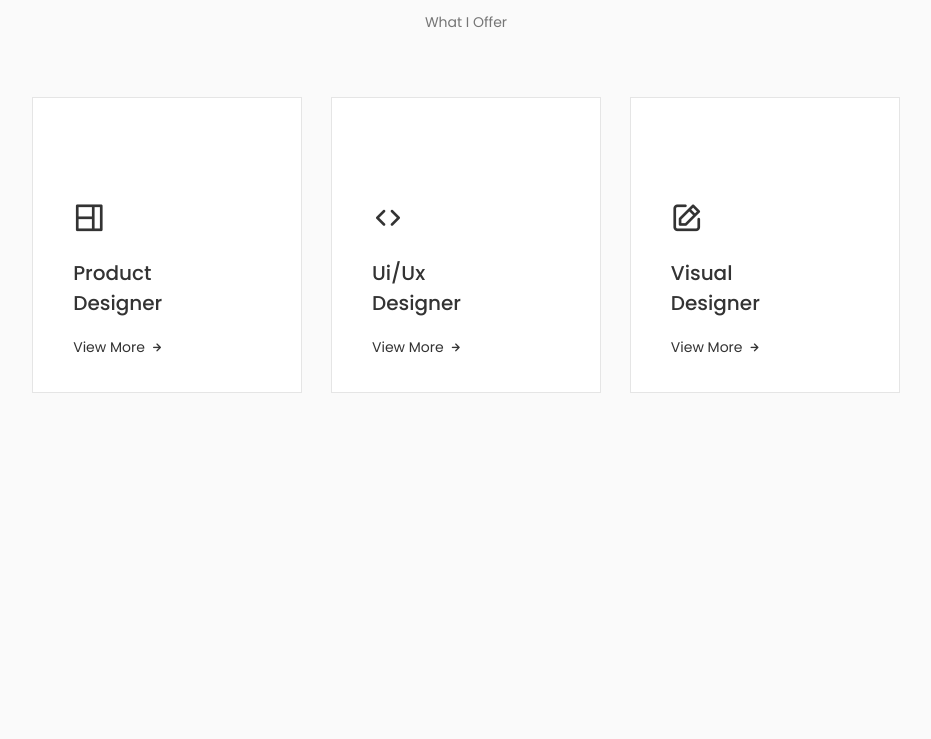
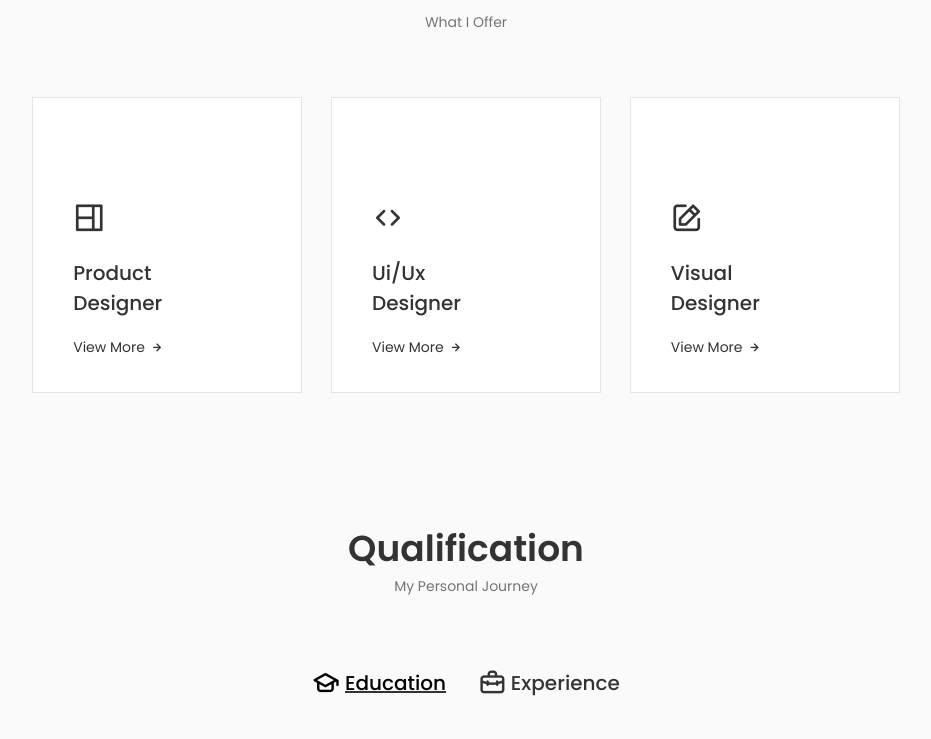
Before and after one commit to rafidulislam19/Portfolio, a React (Vite) app: page / in a window 1280 px wide. Shown: the part 2004-2743 px from the top of the page, without its empty margins (174-1105 px from the left). Before the commit the page ends 2429 px from the top, so only its background shows below. Built offline with nearby package versions, Linux system fonts and the light colour scheme.

Commit message:
Qualification Component

```diff
--- a/src/App.jsx
+++ b/src/App.jsx
@@ -7,6 +7,7 @@ import Home from './components/home/Home'
 import About from './components/about/About'
 import Skills from './components/skills/Skills'
 import Services from './components/services/Services'
+import Qualification from './components/qualification/Qualification'
 
 
 function App() {
@@ -20,6 +21,7 @@ function App() {
         <About />
         <Skills />
         <Services />
+        <Qualification />
       </main>
     </>
   )
--- /dev/null
+++ b/src/components/qualification/Qualification.jsx
@@ -0,0 +1,131 @@
+import React, { useState } from 'react'
+import "./qualification.css"
+const Qualification = () => {
+const [toggleState, setToggleState] = useState(1);
+
+    const toggleTab = (index) => {
+    setToggleState(index);
+    };
+  return (
+    <section className="qualification section">
+        <h2 className="section__title">Qualification</h2>
+        <span className="section__subtitle">My Personal Journey</span>
+
+        <div className="qualification__container container">
+            <div className="qualification__tabs">
+                <div className={toggleState === 1 ? "qualification__button qualification__active button--flex" : "qualification__button button--flex"}
+                onClick={() => toggleTab(1)}
+                >
+                    <i className="uil uil-graduation-cap qualification__icon"></i> Education
+                </div>
+                <div className={toggleState === 2 ? "qualification__button qualification__active button--flex" : "qualification__button button--flex"}
+                onClick={() => toggleTab(2)}
+                >
+                    <i className="uil uil-briefcase-alt qualification__icon"></i> Experience
+                </div>
+            </div>
+
+            <div className="qualification__sections">
+                <div className={toggleState === 1 ? "qualification__content qualification__content-active" : "qualification__content"}>
+                    <div className="qualification__data">
+                        <div>
+                            <h3 className="qualification__title">BSc</h3>
+                            <span className="qualification__subtitle">CGPA: 3.6 out of 4</span>
+                            <span className="qualification__subtitle">North South University</span>
+                            <div className="qualification__calender">
+                                <i className="uil uil-calendar-alt"></i> 2019- 2023
+                            </div>
+                        </div>
+                        <div>
+                            <span className="qualification__rounder"></span>
+                            <span className="qualification__line"></span>
+                        </div>
+                    </div>
+                    <div className="qualification__data">
+                        <div></div>
+
+                        <div>
+                            <span className="qualification__rounder"></span>
+                            <span className="qualification__line"></span>
+                        </div>
+
+                        <div>
+                            <h3 className="qualification__title">H.S.C</h3>
+                            <span className="qualification__subtitle">GPA: 5 out of 5</span>
+                            <span className="qualification__subtitle">Dhaka College</span>
+                            <div className="qualification__calender">
+                                <i className="uil uil-calendar-alt"></i> 2016 - 2018
+                            </div>
+                        </div>
+
+                    </div>
+                    <div className="qualification__data">
+                        <div>
+                            <h3 className="qualification__title">S.S.C</h3>
+                            <span className="qualification__subtitle">GPA: 5 out of 5</span>
+                            <span className="qualification__subtitle">Ideal School & College</span>
+                            <div className="qualification__calender">
+                                <i className="uil uil-calendar-alt"></i> 2006 - 2016
+                            </div>
+                        </div>
+                        <div>
+                            <span className="qualification__rounder"></span>
+                            <span className="qualification__line"></span>
+                        </div>
+                    </div>
+
+                </div>
+
+                <div className={toggleState === 2 ? "qualification__content qualification__content-active" : "qualification__content"}>
+                    <div className="qualification__data">
+                        <div>
+                            <h3 className="qualification__title">Software Developer</h3>
+                            <span className="qualification__subtitle">BRAC Bank PLC</span>
+                            <div className="qualification__calender">
+                                <i className="uil uil-calendar-alt"></i> 2024 - Present
+                            </div>
+                        </div>
+                        <div>
+                            <span className="qualification__rounder"></span>
+                            <span className="qualification__line"></span>
+                        </div>
+                    </div>
+                    <div className="qualification__data">
+                        <div></div>
+
+                        <div>
+                            <span className="qualification__rounder"></span>
+                            <span className="qualification__line"></span>
+                        </div>
+
+                        <div>
+                            <h3 className="qualification__title">Research Assistant</h3>
+                            <span className="qualification__subtitle">North South University</span>
+                            <div className="qualification__calender">
+                                <i className="uil uil-calendar-alt"></i> 2023 - 2024
+                            </div>
+                        </div>
+
+                    </div>
+                    <div className="qualification__data">
+                        <div>
+                            <h3 className="qualification__title">Intern</h3>
+                            <span className="qualification__subtitle">BRAC Bank PLC</span>
+                            <div className="qualification__calender">
+                                <i className="uil uil-calendar-alt"></i> 2022- 2023
+                            </div>
+                        </div>
+                        <div>
+                            <span className="qualification__rounder"></span>
+                            <span className="qualification__line"></span>
+                        </div>
+                    </div>
+
+                </div>
+            </div>
+        </div>
+    </section>
+  )
+}
+
+export default Qualification
--- /dev/null
+++ b/src/components/qualification/qualification.css
@@ -0,0 +1,117 @@
+.qualification__container {
+    max-width: 768px;
+}
+
+.qualification__tabs {
+    display: flex;
+    justify-content: center;
+    margin-bottom: var(--mb-2);
+}
+
+.qualification__button {
+    font-size: var(--h3-font-size);
+    font-weight: var(--font-medium);
+    color: var(--title-color);
+    margin: 0 var(--mb-1);
+    cursor: pointer;
+}
+
+.qualification__button:hover {
+    color: var(--title-color-dark);
+}
+
+.qualification__icon {
+    font-size: 1.8rem;
+    margin-right: var(--mb-0-25);
+}
+
+.qualification__active {
+    color: var(--title-color-dark);
+    /* border-bottom: 2px solid var(--title-color);
+    display: inline-block; */
+    text-decoration: underline var(--title-color) solid 2px;
+}
+
+.qualification__sections {
+    display: grid;
+    grid-template-columns: 0.5fr;
+    justify-content: center;
+}
+
+.qualification__content {
+    display: none;
+}
+.qualification__content-active {
+    display: block;
+}
+
+.qualification__data {
+    display: grid;
+    grid-template-columns: 1fr max-content 1fr;
+    column-gap: 1.5rem;
+}
+
+.qualification__title {
+    font-size: var(--normal-font-size);
+    font-weight: var(--font-medium);
+}
+
+.qualification__subtitle {
+    display: inline-block;
+    font-size: var(--small-font-size);
+    margin-bottom: var(--mb-1);
+}
+
+.qualification__calender {
+    font-size: var(--small-font-size);
+}
+
+.qualification__rounder {
+    display: inline-block;
+    width: 13px;
+    height: 13px;
+    background-color: var(--text-color);
+    border-radius: 50%;
+}
+
+.qualification__line {
+    display: block;
+    width: 1px;
+    height: 100%;
+    background-color: var(--text-color);
+    transform: translate(6px, -7px);
+}
+
+/*=============== BREAKPOINTS ===============*/
+/* For large devices */
+@media screen and (max-width: 992px) {
+  .qualification__container {
+    margin-left: auto;
+    margin-right: auto;
+  }
+}
+
+/* For medium devices */
+@media screen and (max-width: 768px) {
+  .qualification__container {
+    margin-left: var(--mb-1-5);
+    margin-right: var(--mb-1-5);
+  }
+}
+
+@media screen and (max-width: 576px) {
+    .qualification__sections {
+        grid-template-columns: initial;
+    }
+
+    .qualification__button {
+        margin: 0 var(--mb-0-75);
+    }
+}
+
+/* For small devices */
+@media screen and (max-width: 350px) {
+  .qualification__data {
+     gap: 0.5rem;
+  }
+}
```
